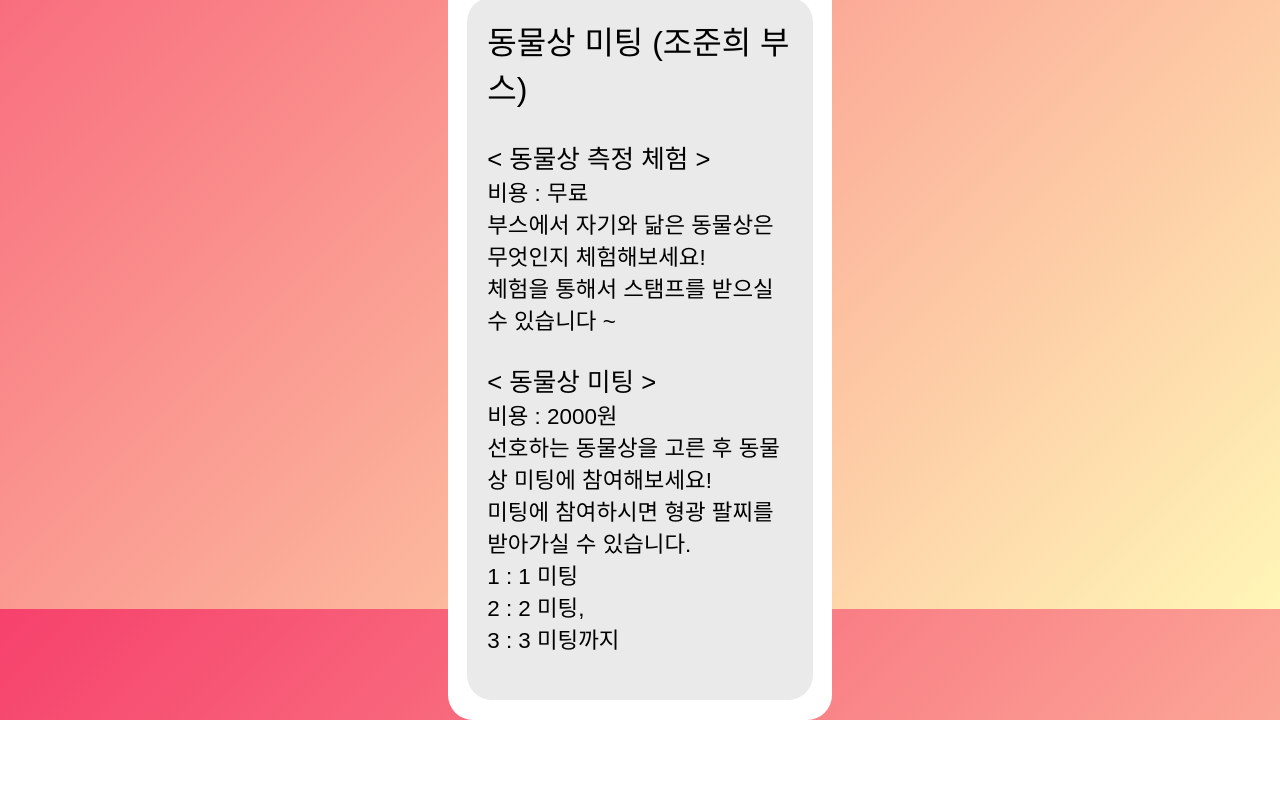
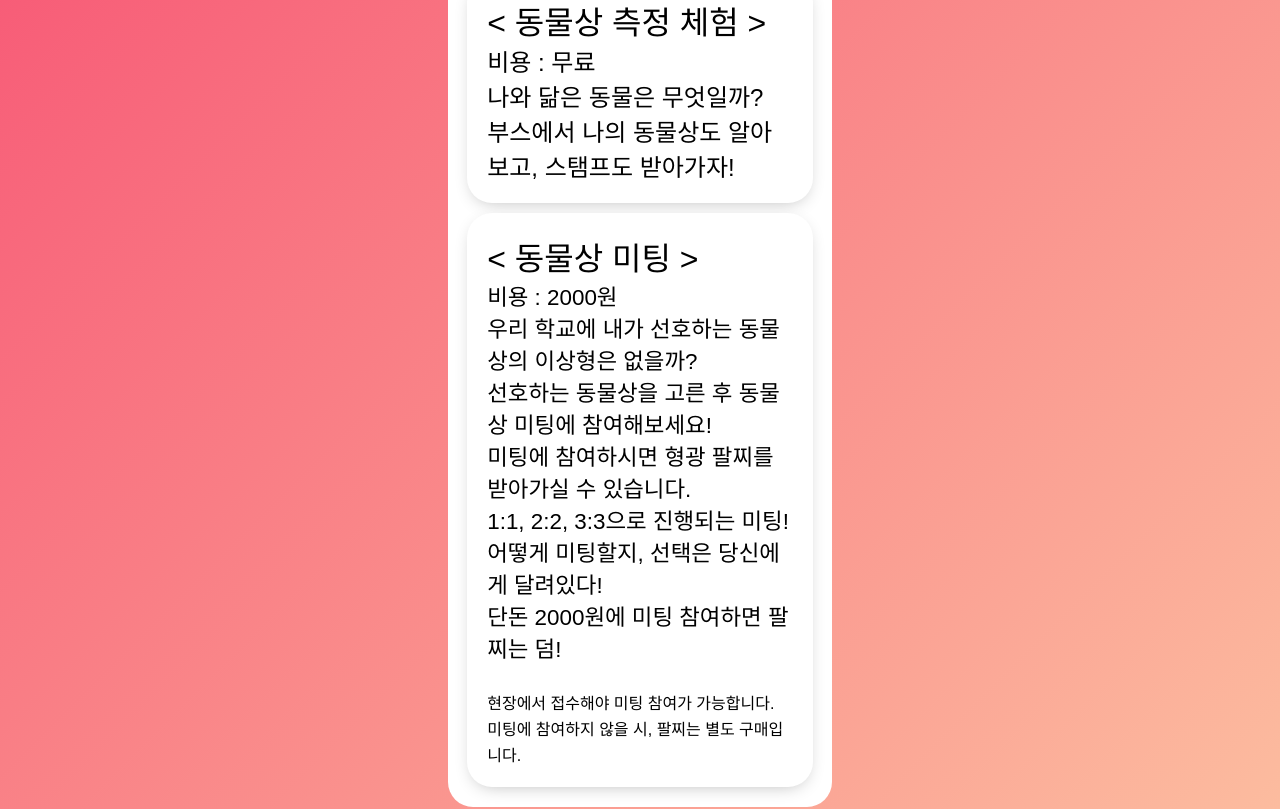
Before and after one commit to rong5026/animal_user, a React (Create React App) app: page /booth in a window 1280 px wide. Shown: the part 611-1420 px from the top of the page. Before the commit the page ends 1331 px from the top, so only its background shows below. Built offline with nearby package versions, Linux system fonts and the light colour scheme; no server answers; a web font is replaced by a local one.

Commit message:
[FIX] UI깨지는거 수정

```diff
--- a/src/ Matching/MatchResult.css
+++ b/src/ Matching/MatchResult.css
@@ -1,10 +1,10 @@
 #matchform {
     max-width: 500px;
     min-width: 300px;
-    max-height: 700px;
+    /* max-height: 700px; */
     width: 30%;
     height: 60%;
-    margin: 100px auto;
+    margin: 100px auto 100% auto;
     background-color: #FFFFFF;
     border-radius: 25px;
     padding-bottom: 20px;
@@ -32,8 +32,8 @@
     width: 50%;
     height: 100%;
     border-radius: 25px;
-    /* background: linear-gradient(135deg,#ff9a9e 0%,    #FFF6B7 100%); */
-    background: linear-gradient(135deg,#ffc3a0 0%,    #FFF6B7 100%);
+    background: linear-gradient(135deg,#ff9a9e 0%,    #FFF6B7 100%);
+    /* background: linear-gradient(135deg,#ffc3a0 0%,    #FFF6B7 100%); */
     /* background-color: #ff9a9e; */
 }
 
@@ -41,8 +41,8 @@
     width: 50%;
     height: 100%;
     border-radius: 25px;
-    background: linear-gradient(135deg,#ffc3a0 0%,    #FFF6B7 100%);
-    /* background: linear-gradient(135deg,#ff9a9e 0%,    #FFF6B7 100%); */
+    /* background: linear-gradient(135deg,#ffc3a0 0%,    #FFF6B7 100%); */
+    background: linear-gradient(135deg,#ff9a9e 0%,    #FFF6B7 100%);
     /* background-color: #ff9a9e; */
 
 }
--- a/src/ Matching/MatchResult.jsx
+++ b/src/ Matching/MatchResult.jsx
@@ -14,11 +14,11 @@ const userMatchForm = props => (<div></div>);
 
 function matchImage(name) {
     switch (name) {
-        case "deer":
+        case "사슴상":
             return (<img className='match-icon' src={deerImage}></img>)
-        case "cat":
+        case "고양이상":
             return (<img className='match-icon' src={catImage}></img>)
-        case "dog":
+        case "강아지상":
             return (<img className='match-icon' src={dogImage}></img>)
         default:
             return (<img className='match-icon' src={ggobokImage}></img>)
--- a/src/App.css
+++ b/src/App.css
@@ -15,7 +15,7 @@
 
 .App-header {
   background-color: #282c34;
-  min-height: 100vh;
+  min-height: 100%;
   display: flex;
   flex-direction: column;
   align-items: center;
--- a/src/Booth/Booth.css
+++ b/src/Booth/Booth.css
@@ -5,8 +5,8 @@
     min-width: 300px;
     max-height: 100%;
     width: 30%;
-    height: 60%;
-    margin: 100px auto;
+    height: 100%;
+    margin: 100px auto 100% auto;
     background-color: #FFFFFF;
     border-radius: 25px;
     display: flex;
@@ -36,16 +36,31 @@
     height: 100%;
   }
 
-  .booth-content {
+  .booth-content1 {
     border-radius: 25px;
     height: 100%;
-    background-color: rgb(234, 234, 234);
+    background-color: #ffffff;
+    box-shadow: 0 5px 18px -7px rgba(0, 0, 0, 0.3);
+    padding: 20px;
+    font-size: 1.5rem;
+    margin-bottom: 10px;
+  }
+  .booth-content2 {
+    border-radius: 25px;
+    height: 100%;
+    background-color: #ffffff;
+    box-shadow: 0 5px 18px -7px rgba(0, 0, 0, 0.3);
     padding: 20px;
     font-size: 1.4rem;
   }
   .booth-content-title {
+    font-size: 2.5rem;
+    font-weight: 600;
+    color: #f41c4e;
+  }
+  .booth-content-sub-title {
     font-size: 2rem;
   }
-  .booth-content-sub-title {
-    font-size: 1.6rem;
+  .sub-notice {
+    font-size: 1rem;
   }
--- a/src/Booth/Booth.jsx
+++ b/src/Booth/Booth.jsx
@@ -1,6 +1,6 @@
 import React from 'react'
 import "./Booth.css"
-import booth from "../Image/booth.png"
+import booth from "../Image/booth.jpg"
 
 function Booth() {
     return (
@@ -12,22 +12,44 @@ function Booth() {
                 <img className='booth-image' src={booth}></img>
             </div>
             <div className='booth-content-container'>
-            <div className='booth-content'>
-                <span className='booth-content-title'> 동물상 미팅 (조준희 부스) <br></br></span>
-                <span className='booth-content-sub-title'> <br></br>&lt; 동물상 측정 체험 &gt;<br></br></span>
+                <div className='booth-content1'>
+                    {/* <span className='booth-content-title'> 동물상 미팅 (조준희 부스) <br></br></span> */}
+                    <span className='booth-content-sub-title'>&lt; 동물상 측정 체험 &gt;<br></br>
+                    </span>
                     <span>
                         비용 : 무료<br></br>
-                  부스에서 자기와 닮은 동물상은 무엇인지 체험해보세요! <br></br>
-                  체험을 통해서 스탬프를 받으실 수 있습니다 ~ <br/><br/>
+                        나와 닮은 동물은 무엇일까?
+                        <br></br>
+                        부스에서 나의 동물상도 알아보고, 스탬프도 받아가자! <br></br>
                     </span>
-                <span className='booth-content-sub-title'>   &lt; 동물상 미팅 &gt; <br></br> </span>
+
+                </div>
+                <div className='booth-content2'>
+                    <span className='booth-content-sub-title'>
+                        &lt; 동물상 미팅 &gt;
+                        <br></br>
+                    </span>
                     <span>
                         비용 : 2000원<br></br>
-                  선호하는 동물상을 고른 후 동물상 미팅에 참여해보세요! <br></br>
-                  미팅에 참여하시면 형광 팔찌를 받아가실 수 있습니다. <br></br>
-                  1 : 1 미팅 <br></br> 2 : 2 미팅, <br></br> 3 : 3 미팅까지 <br/><br/>
+                        우리 학교에 내가 선호하는 동물상의 이상형은 없을까?
+                        <br></br>
+                        선호하는 동물상을 고른 후 동물상 미팅에 참여해보세요!
+                        <br></br>
+                        미팅에 참여하시면 형광 팔찌를 받아가실 수 있습니다.
+                        <br></br>
+                        1:1, 2:2, 3:3으로 진행되는 미팅! 어떻게 미팅할지, 선택은 당신에게 달려있다!
+                        <br></br>단돈 2000원에 미팅 참여하면 팔찌는 덤!
+                        <br></br>
+                        <br></br>
+                        <span className='sub-notice'>
+                        현장에서
+                        접수해야 미팅 참여가 가능합니다. <br></br>미팅에 참여하지 않을 시, 팔찌는 별도 구매입니다.
+                        </span>
+
+
                     </span>
                 </div>
+
             </div>
         </div>
     )
--- a/src/Enter/Enter.css
+++ b/src/Enter/Enter.css
@@ -4,7 +4,7 @@ body{
  background: linear-gradient(135deg,#F6416C 0%,    #FFF6B7 100%);
  /* background: linear-gradient(135deg,#FD6585 0%,    #FFD3A5 100%); */
 
-  height: 140vh;
+  height: 100%;
   width: 100%;
   font-family: 'Dongle', sans-serif;
 }
@@ -17,7 +17,7 @@ html{
 #loginform{
   max-width: 500px;
   min-width: 300px;
-  max-height: 1000px;
+  /* max-height: 1000px; */
   width: 30%;
   height: 60%;
   margin: 100px auto;
--- a/src/Main/Main.css
+++ b/src/Main/Main.css
@@ -1,10 +1,13 @@
+.mainform-container {
+    height: 100%;
+}
 #mainform {
     max-width: 500px;
     min-width: 300px;
-    max-height: 700px;
+    /* max-height: 700px; */
     width: 30%;
     height: 60%;
-    margin: 100px auto;
+    margin: 100px auto 100% auto;
     background-color: #FFFFFF;
     border-radius: 25px;
     padding-bottom: 20px;
--- a/src/MyAnimal/MyAnimal.css
+++ b/src/MyAnimal/MyAnimal.css
@@ -3,10 +3,10 @@
 #myanimalform{
   max-width: 500px;
   min-width: 300px;
-  max-height: 700px;
+  /* max-height: 700px; */
   width: 30%;
   height: 60%;
-  margin: 100px auto;
+  margin: 100px auto 100% auto;
   background-color: #FFFFFF;
   border-radius: 25px;
   display: flex;
--- a/src/Router/isLogin.jsx
+++ /dev/null
@@ -1,6 +0,0 @@
-
-
-
-const isLogin = () => !!sessionStorage.getItem('user_id')
-
-export default isLogin;
```
Also changed, not shown: src/Router/PrivateRoute.jsx (deleted, +0 -18 lines), src/Router/PublicRoute.jsx (deleted, +0 -15 lines), src/Image/booth.jpg (added), src/Image/booth.png (deleted). Lines whose indentation alone changed are shown as unchanged.
